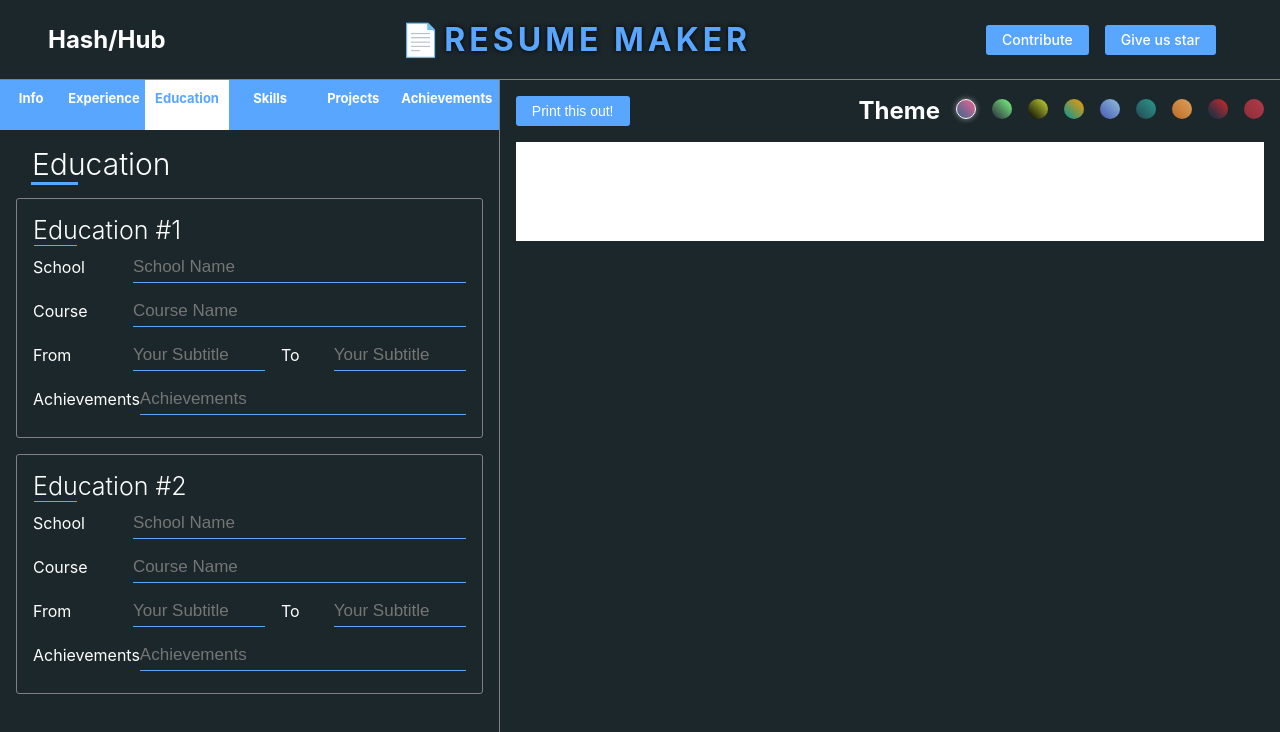
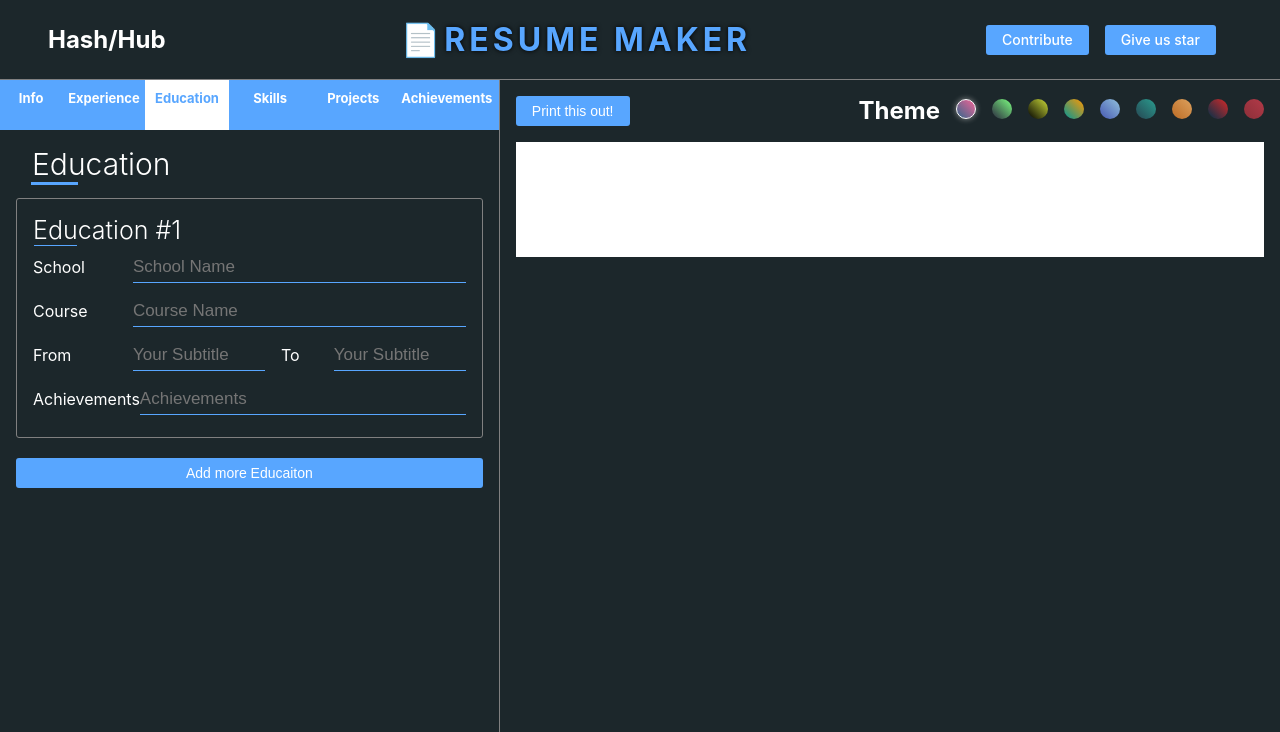
Before and after one commit to vedant-jain03/Resume-Maker, a React (Create React App) app: page / in a window 1280 px wide. Both pictures are taken after a click on the item "Education". Shown: the top 732 px of the page. Built offline with nearby package versions, Linux system fonts and the light colour scheme.

Commit message:
changed education to be dynamic

```diff
--- a/src/component/ComponentToPrint.jsx
+++ b/src/component/ComponentToPrint.jsx
@@ -88,29 +88,34 @@ export class ComponentToPrint extends React.PureComponent {
                                 <p style={{}} >- {this.props.exp6.expdesc}</p>
                             </div>}
                         </div>}
-                        {(this.props.edu1.school === '' && this.props.edu2.school === '') ? null : <div className="education">
+                        {Object.keys(this.props.edu).reduce((flag,education)=> {
+                            if(this.props.edu[education].school !== undefined && this.props.edu[education].school !== '' && !flag){
+                                return(
+                                    <div className="education">
                                         <h2 className="section-heading" style={{color: this.props.primary}} >Education</h2>
+                                     </div>
+                                )
+                            }
+                            return flag
+                        },false)
+                        }
                         <div>
-                                {(this.props.edu1.school === '') ? null : <div className="div">
-                                    <h2 style={{ fontSize: '1rem', color: this.props.secondary }}>{this.props.edu1.school}</h2>
-                                    <h2 style={{ fontSize: '1rem', fontWeight: '400' }}>{this.props.edu1.course}</h2>
+                        {Object.keys(this.props.edu).map((education, index) => {
+                            if(this.props.edu[education].school !== undefined && this.props.edu[education].school !==''){
+                                return (
+                                    <div className='div'>
+                                        <h2 style={{ fontSize: '1rem', color: this.props.secondary }}>{this.props.edu[education].school}</h2>
+                                        <h2 style={{ fontSize: '1rem', fontWeight: '400' }}>{this.props.edu[education].course}</h2>
                                         <p style={{ fontSize: '13px', color: 'gray', fontWeight: '600', marginLeft: '1rem', fontStyle: 'italic' }} className="fromto">
-                                        {this.props.edu1.from} - {this.props.edu1.to}
+                                            {this.props.edu[education].from} - {this.props.edu[education].to}
                                         </p>
                                         <h5 style={{ fontWeight: '400' }}>Achievements:</h5>
-                                    <p style={{}} >- {this.props.edu1.ach}</p>
-                                </div>}
-                                {(this.props.edu2.school === '') ? null : <div className="div">
-                                    <h2 style={{ fontSize: '1rem', color: this.props.secondary }}>{this.props.edu2.school}</h2>
-                                    <h2 style={{ fontSize: '1rem', fontWeight: '400' }}>{this.props.edu2.course}</h2>
-                                    <p style={{ fontSize: '13px', color: 'gray', fontWeight: '600', marginLeft: '1rem', fontStyle: 'italic' }} className="fromto">
-                                        {this.props.edu2.from} - {this.props.edu2.to}
-                                    </p>
-                                    <h5 style={{ fontWeight: '400' }}>Achievements:</h5>
-                                    <p style={{}} >- {this.props.edu2.ach}</p>
-                                </div>}
+                                        <p style={{}} >- {this.props.edu[education].ach}</p>
                                     </div>
-                        </div>}
+                                )
+                            }
+                        })}
+                        </div>
                     </div>
                     <div className="right-section">
                         {this.props.skills.length === 0 ? null : <div className="skills">
--- a/src/component/Education.jsx
+++ b/src/component/Education.jsx
@@ -1,40 +1,64 @@
 import React,{useState} from 'react'
 import "./Homepage.css"
 
-function Edu({number,edu,setedu,school,course,from,to,ach}){
+function Edu({number,edu,setedu,school,course,from,to,ach,id}){
+    const updateData = (id,field,data)=> {
+        let updatededu = edu[id]
+        updatededu = {
+            ...updatededu,
+            [field]:data,
+        }
+        setedu({...edu,[id]:updatededu})
+    }
     return(
         <>
         <div className="form experience">
             <h2>Education #{number} </h2>
             <div className="input-box">
                 <span className="details">School</span>
-                <input type="text" placeholder="School Name" value={school} onChange={e=>setedu({...edu,school:e.target.value})} />
+                <input type="text" placeholder="School Name" value={school} onChange={e=>updateData(id,'school',e.target.value)} />
             </div>
             <div className="input-box">
                 <span className="details">Course</span>
                 <input type="text" placeholder="Course Name"
-                value={course} onChange={e=>setedu({...edu,course:e.target.value})}/>
+                value={course} onChange={e=>updateData(id,'course',e.target.value)}/>
             </div>
             <div className="input-box">
                 <span className="details">From</span>
-                <input type="text" placeholder="Your Subtitle" style={{ width: '50%', marginLeft: '1.3rem' }} value={from} onChange={e=>setedu({...edu,from:e.target.value})}/>
+                <input type="text" placeholder="Your Subtitle" style={{ width: '50%', marginLeft: '1.3rem' }} value={from} onChange={e=>updateData(id,'from',e.target.value)}/>
                 <span className="details" style={{ marginLeft: '1rem', width: '20%' }} >To</span>
-                <input type="text" placeholder="Your Subtitle" style={{ width: '50%', marginLeft: '0' }} value={to} onChange={e=>setedu({...edu,to:e.target.value})}/>
+                <input type="text" placeholder="Your Subtitle" style={{ width: '50%', marginLeft: '0' }} value={to} onChange={e=>updateData(id,'to',e.target.value)}/>
             </div>
             <div className="input-box">
                 <span className="details">Achievements</span>
-                <input type="text" placeholder="Achievements" value={ach} onChange={e=>setedu({...edu,ach:e.target.value})}/>
+                <input type="text" placeholder="Achievements" value={ach} onChange={e=>updateData(id,'ach',e.target.value)}/>
             </div>
         </div>
         </>
     )
 }
-function Education({edu1,setedu1,school1,course1,from1,to1,ach1,edu2,setedu2,school2,course2,from2,to2,ach2}) {
+function Education({edu,setedu}) {
+    const [index,setIndex] = useState(2)
+    const createNewEdu = (edu,index) => {
+        setedu({
+            ...edu,
+            [`edu_${index}`]:{
+                school: '',
+                course: '',
+                from: '',
+                to: '',
+                ach: '',
+            }
+        })
+        setIndex(index =>index+1)
+    }
     return (
         <div className="form education">
             <h1 className="heading" >Education</h1>
-            <Edu number={1} edu={edu1} setedu={setedu1} school={school1} course={course1} from={from1} to={to1} ach={ach1} />
-            <Edu number={2} edu={edu2} setedu={setedu2} school={school2} course={course2} from={from2} to={to2} ach={ach2} />
+            {Object.keys(edu).map((eduid,index) => {
+                return <Edu key={index+1} number={index+1} edu={edu} id={eduid} setedu={setedu} course={edu[eduid].course} from={edu[eduid].from} to={edu[eduid].to} ach={edu[eduid].ach}></Edu>
+            })}
+        <button className="add-edu-button" onClick={()=>createNewEdu(edu,index)} style={{marginTop:'20px'}}>Add more Educaiton</button>
         </div>
     )
 }
--- a/src/component/Homepage.css
+++ b/src/component/Homepage.css
@@ -279,7 +279,8 @@
     width: 100%;
     background: white;
 }
-.print-button{
+.print-button,
+.add-edu-button{
     position: relative;
     display: inline-block;
     padding: 5px 16px;
--- a/src/component/Homepage.jsx
+++ b/src/component/Homepage.jsx
@@ -80,21 +80,15 @@ function Homepage() {
         expdesc:''
     })
     //Eduaction Hooks
-    //Eduaction one
-    const [edu1,setedu1]=useState({
-        school:'',
-        course: '',
-        from: '',
-        to: '',
-        ach:''
-    })
-    //Education 2
-    const [edu2,setedu2]=useState({
-        school:'',
-        course: '',
-        from: '',
-        to: '',
-        ach:''
+    const [edu, setedu] = useState({
+        //default education 1
+        edu_1: {
+            school: '',
+            course: '',
+            from: '',
+            to: '',
+            ach: '',
+        }
     })
     // Skills Hooks
     const [input, setinput] = useState("");
@@ -273,20 +267,22 @@ function Homepage() {
                     expdesc6={exp6.expdesc}
                     /> : null}
                     {nav === 'Education' ? <Education
-                    edu1={edu1}
-                    setedu1={setedu1}
-                    school1={edu1.school}
-                    course1={edu1.course}
-                    from1={edu1.from}
-                    to1={edu1.to}
-                    ach1={edu1.ach}
-                    edu2={edu2}
-                    setedu2={setedu2}
-                    school2={edu2.school}
-                    course2={edu2.course}
-                    from2={edu2.from}
-                    to2={edu2.to}
-                    ach2={edu2.ach}
+                    edu={edu}
+                    setedu={setedu}
+                    // edu1={edu1}
+                    // setedu1={setedu1}
+                    // school1={edu1.school}
+                    // course1={edu1.course}
+                    // from1={edu1.from}
+                    // to1={edu1.to}
+                    // ach1={edu1.ach}
+                    // edu2={edu2}
+                    // setedu2={setedu2}
+                    // school2={edu2.school}
+                    // course2={edu2.course}
+                    // from2={edu2.from}
+                    // to2={edu2.to}
+                    // ach2={edu2.ach}
                     /> : null}
                     {nav === 'Skills' ? <Skills input={input} skills={skills} listofitems={listofitems} deleteitems={deleteitems} setinput={setinput} setskills={setskills} /> : null}
 
@@ -380,8 +376,9 @@ function Homepage() {
                         exp4={exp4}
                         exp5={exp5}
                         exp6={exp6}
-                        edu1={edu1}
-                        edu2={edu2}
+                        // edu1={edu1}
+                        // edu2={edu2}
+                        edu={edu}
                         skills={skills}
                         achlist={list}
                         project={project}
```
Lines whose indentation alone changed are shown as unchanged.
